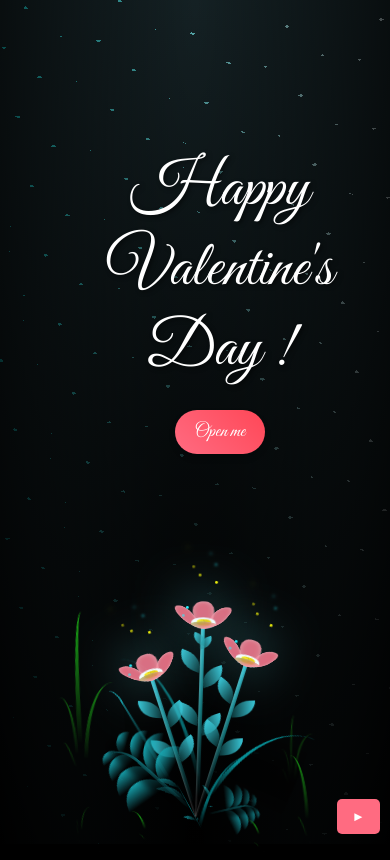
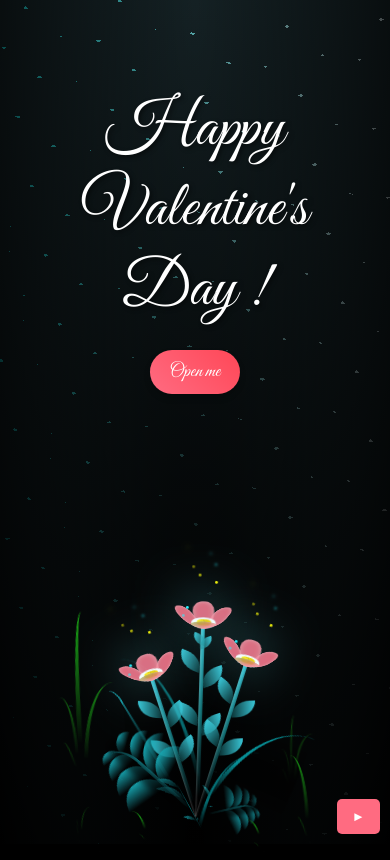
Before and after one commit to Morgan-Tln/kamilla, a plain HTML site: page kamilla.html in a window 390 px wide. Drawn offline with Linux system fonts and the light colour scheme.

Commit message:
Update kamilla.css

```diff
--- a/kamilla.css
+++ b/kamilla.css
@@ -1048,6 +1048,15 @@
     text-align: center;
   }
 
+/* Ajustement pour les téléphones */
+  @media (max-width: 768px) {
+    .header-container {
+        top: 90px; /* Réduction du top */
+        left: 50%; /* Centrage horizontal */
+        transform: translateX(-50%); /* Centrage ajusté */
+    }
+  }
+
   .valentine {
     color: #fff;
     font-family: 'Great Vibes', cursive;
```
